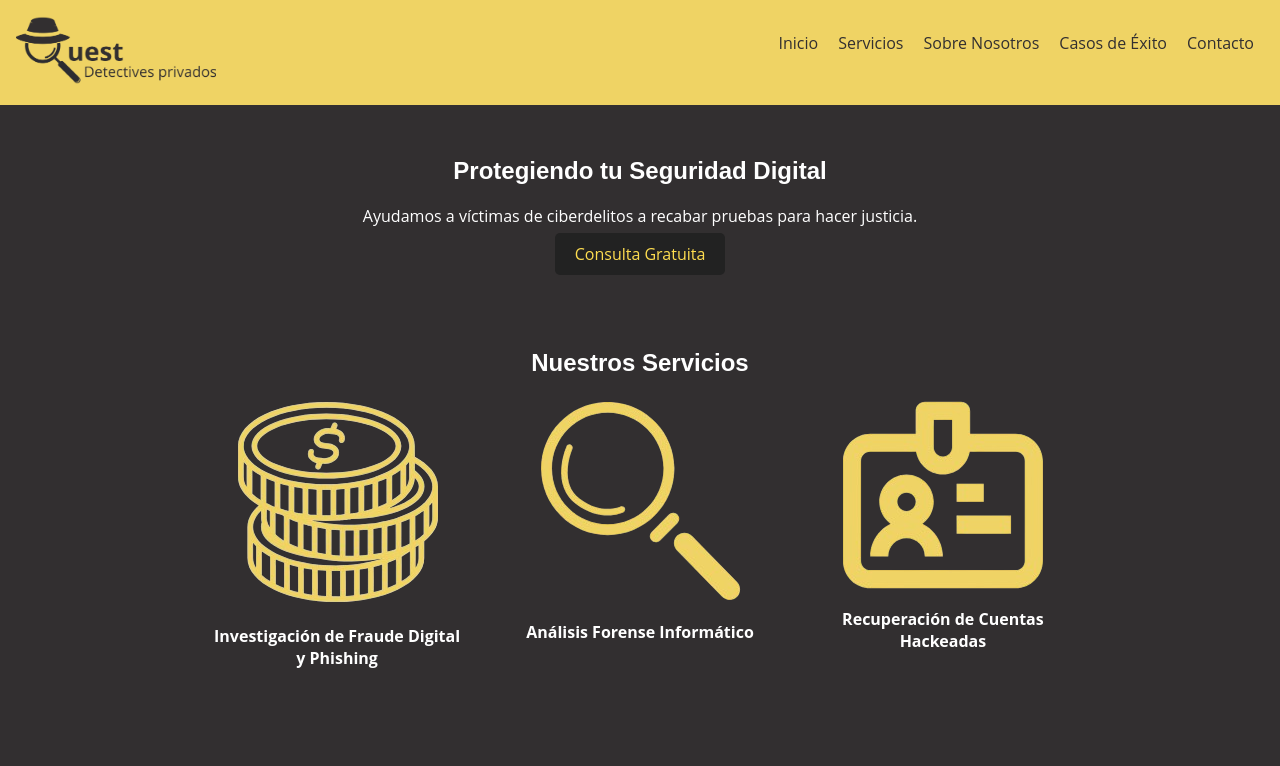
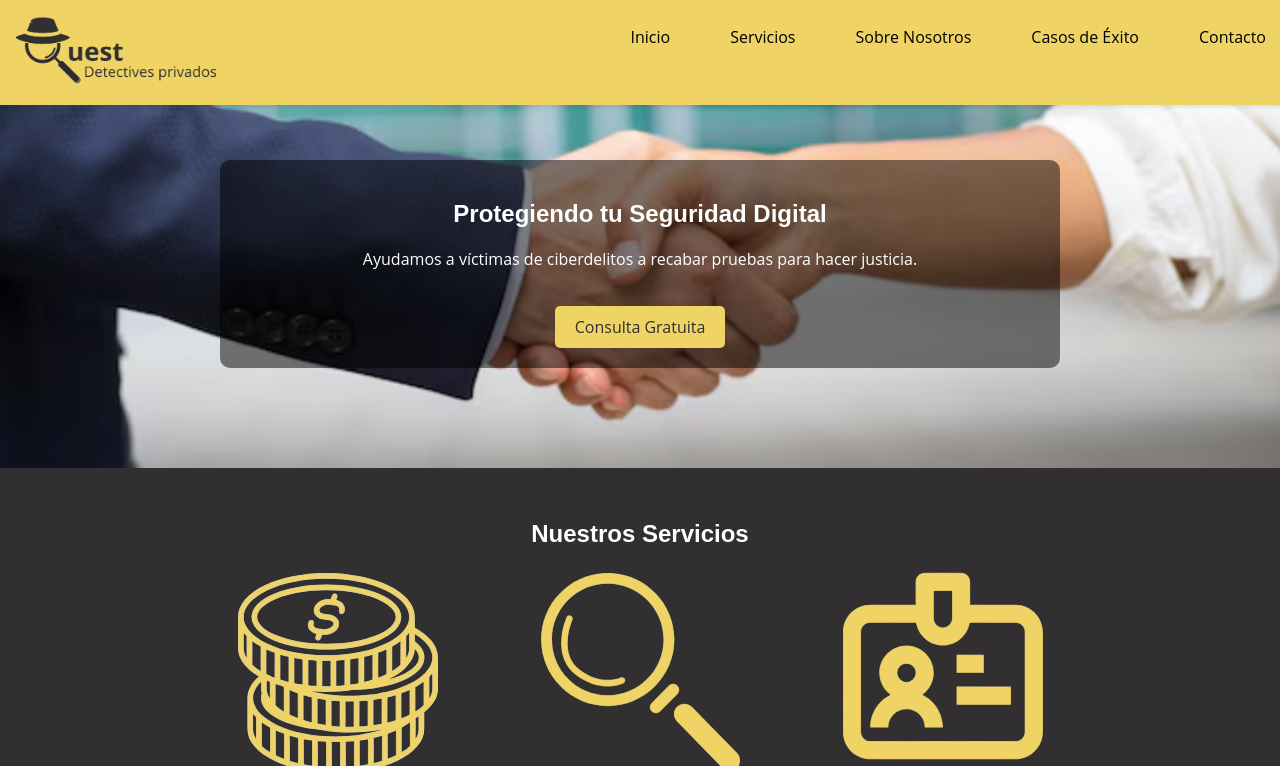
Before and after one commit to MariaRN98/quest, a plain HTML site: page index.html in a window 1280 px wide. Shown: the top 766 px of the page. Drawn offline with Linux system fonts and the light colour scheme.

Commit message:
pagina 1.0

```diff
--- a/index.html
+++ b/index.html
@@ -23,12 +23,14 @@
         </nav>
     </header>
 
-    <!-- Sección Inicio -->
-    <section id="inicio" class="content-container">
+<!-- Sección Inicio -->
+<section id="inicio" class="inicio-section">
+    <div class="inicio-content">
         <h1>Protegiendo tu Seguridad Digital</h1>
         <p>Ayudamos a víctimas de ciberdelitos a recabar pruebas para hacer justicia.</p>
         <a href="#contacto" class="cta-button">Consulta Gratuita</a>
-    </section>
+    </div>
+</section>
 
 <!-- Sección Servicios -->
 <section id="servicios" class="content-container">
@@ -56,7 +58,6 @@
         <div class="content-container">
             <h4>Nuestra mision</h4>
             <p>En Quest, nuestra misión es proteger a las víctimas de ciberdelitos con profesionalismo y ética, brindando soluciones tecnológicas innovadoras y recabando pruebas digitales para hacer justicia. Nos esforzamos por ofrecer un servicio seguro, confiable y transparente, comprometidos con la excelencia y la confidencialidad en cada caso que abordamos.</p>
-            <img src="valores.png" alt="apreton de manos" class="team-image">
             <h4>Nuestros valores</h4>
             <p>Compromiso con el Medio Ambiente: Creemos en un futuro sostenible, por eso operamos con una política paperless, reduciendo al máximo el uso de papel y apostando por procesos digitales eficientes y responsables con el planeta.</p>
             <p>Apoyo al Talento Joven: Pensamos en el futuro. Ofrecemos oportunidades a estudiantes en prácticas, brindando formación y experiencia en el sector de la ciberseguridad para formar a los profesionales del mañana.</p>
@@ -104,6 +105,7 @@
     <!-- Pie de Página -->
     <footer>
         <p>&copy; 2023 Quest Detectives Privados | Comprometidos con tu seguridad digital.</p>
+        <p>C/ Wallaby, 42, Sevilla | 666 09 05 24</p>
     </footer>
 </body>
 </html>
--- a/styles.css
+++ b/styles.css
@@ -5,6 +5,7 @@ body {
     padding: 0;
     color: white;
     background-color: #322F30;
+    padding-top: 60px;
 }
 
 header {
@@ -13,6 +14,25 @@ header {
     padding: 1rem;
     background: #EFD364;
     color: #322F30;
+    position: fixed;
+    top: 0;
+    width: 100%;
+    z-index: 1000; /* Asegura que el header esté por encima de otros elementos */
+    box-shadow: 0 2px 4px rgba(0, 0, 0, 0.1); /* Añade una sombra para destacar el header */
+}
+
+header nav ul {
+    display: flex;
+    justify-content: space-around;
+    list-style: none;
+    padding: 10px 0;
+    margin: 0;
+}
+
+header nav ul li a {
+    text-decoration: none;
+    color: #000; /* Ajusta el color del texto según tu diseño */
+    padding: 10px 20px;
 }
 
 nav ul {
@@ -123,3 +143,35 @@ button {
     display: block;
     margin: 0 auto;
 }
+
+.inicio-section {
+    background-image: url('valores.png');
+    background-size: cover;
+    background-position: center;
+    padding: 100px 20px;
+    color: white;
+    text-align: center;
+}
+
+.inicio-content {
+    max-width: 800px;
+    margin: 0 auto;
+    background: rgba(0, 0, 0, 0.5);
+    padding: 20px;
+    border-radius: 10px;
+}
+
+.cta-button {
+    background-color: #EFD364;
+    color: #322F30;
+    display: inline-block;
+    margin-top: 20px;
+    padding: 10px 20px;
+    text-decoration: none;
+    border-radius: 5px;
+    transition: background-color 0.3s;
+}
+
+.cta-button:hover {
+    background-color: #e65c00;
+}
```
